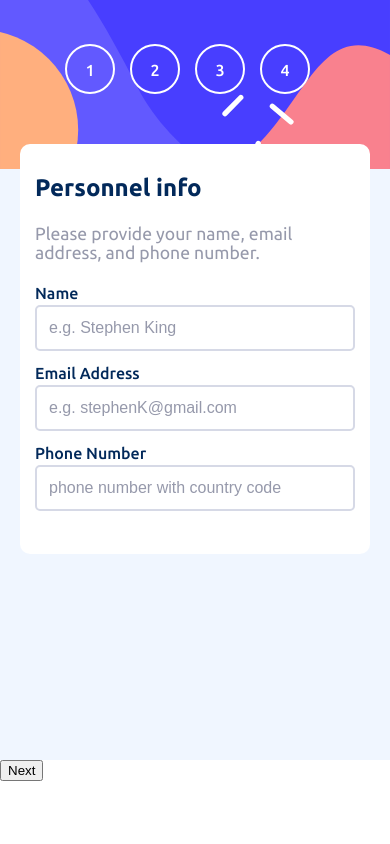
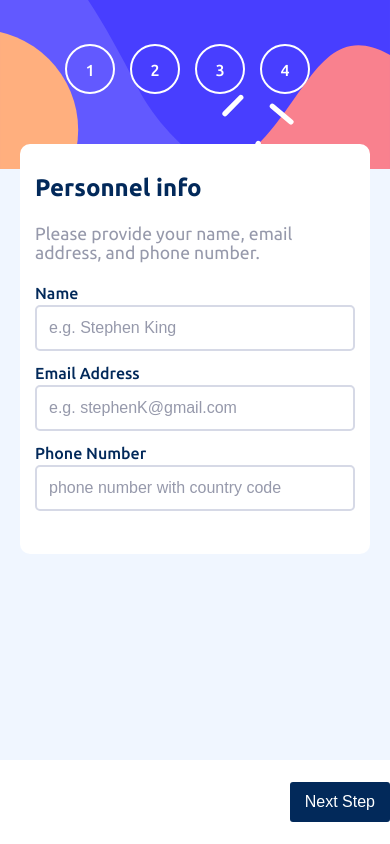
Before and after one commit to ogidog/multi-step-form, a React (Create React App) app: page /step2 in a window 390 px wide. Built offline with nearby package versions, Linux system fonts and the light colour scheme.

Commit message:
Added Phone Input with the relevant pattern check

```diff
--- a/src/entities/index.ts
+++ b/src/entities/index.ts
@@ -2,5 +2,6 @@ import {StepNumber} from "./step-number/ui/step-number";
 import {InputName} from "./input-name/ui/input-name";
 import {InputPhone} from "./input-phone/ui/input-phone";
 import {InputEmail} from "./input-email/ui/input-email";
+import {NextStepButton} from "./next-step-button/ui/next-step-button";
 
-export {StepNumber, InputName, InputPhone, InputEmail};
+export {StepNumber, InputName, InputPhone, InputEmail, NextStepButton};
--- /dev/null
+++ b/src/entities/next-step-button/ui/next-step-button.tsx
@@ -0,0 +1,26 @@
+import * as React from 'react';
+import styled from "styled-components";
+
+const Button = styled.button`
+  box-sizing: border-box;
+
+  width: fit-content;
+  height: 40px;
+  padding-left: 15px;
+  padding-right: 15px;
+
+  border-width: 0px;
+  border-radius: 3px;
+
+  background-color: var(--marine-blue);
+
+  color: var(--white);
+  font-size: var(--font-small);
+  font-weight: 400;
+`
+
+export const NextStepButton = () => {
+    return (
+        <Button type={"submit"} form={`step`}>Next Step</Button>
+    );
+};
--- a/src/widgets/footer/ui/footer.tsx
+++ b/src/widgets/footer/ui/footer.tsx
@@ -1,10 +1,18 @@
 import * as React from 'react';
 import {FC} from "react";
 import styled from "styled-components";
+import {NextStepButton} from "entities/index";
 
 const StyledContainer = styled.div`
   @media (max-width: 1024px) {
     background-color: var(--white);
+
+    display: flex;
+    justify-content: space-between;
+    align-items: center;
+
+    height: 100%;
+    width: 100%;
   }
 
   @media (min-width: 1025px) {
@@ -13,10 +21,10 @@ const StyledContainer = styled.div`
 
 `
 export const Footer: FC = () => {
-    const currentStep = 1
     return (
         <StyledContainer>
-            <button type={"submit"} form={`step${currentStep}`}>{"Next"}</button>
+            <div></div>
+            <NextStepButton/>
         </StyledContainer>
     );
 };
```
Also changed, not shown: src/shared/slices/step2Slice.ts (added, +24 -0 lines).
